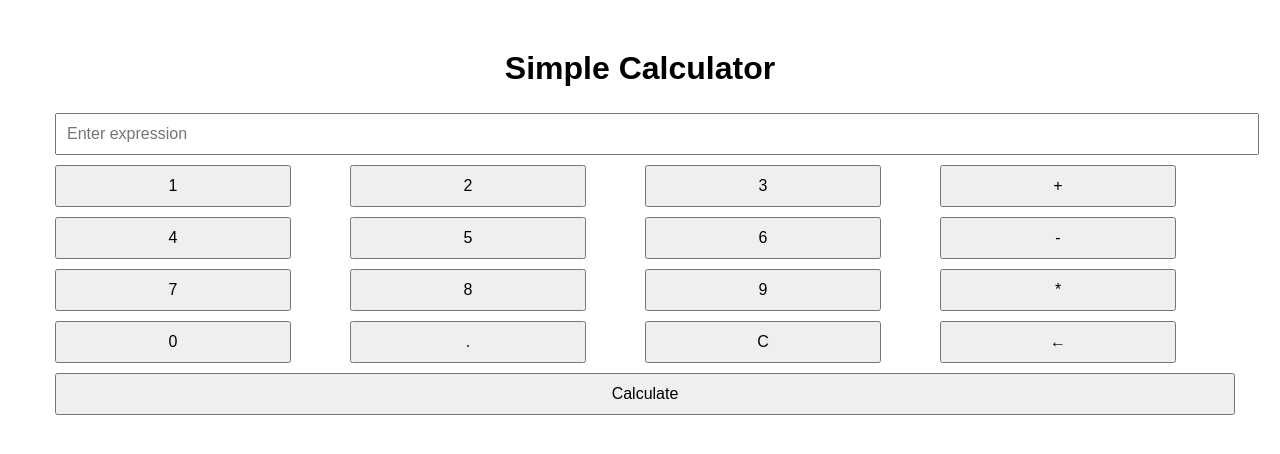
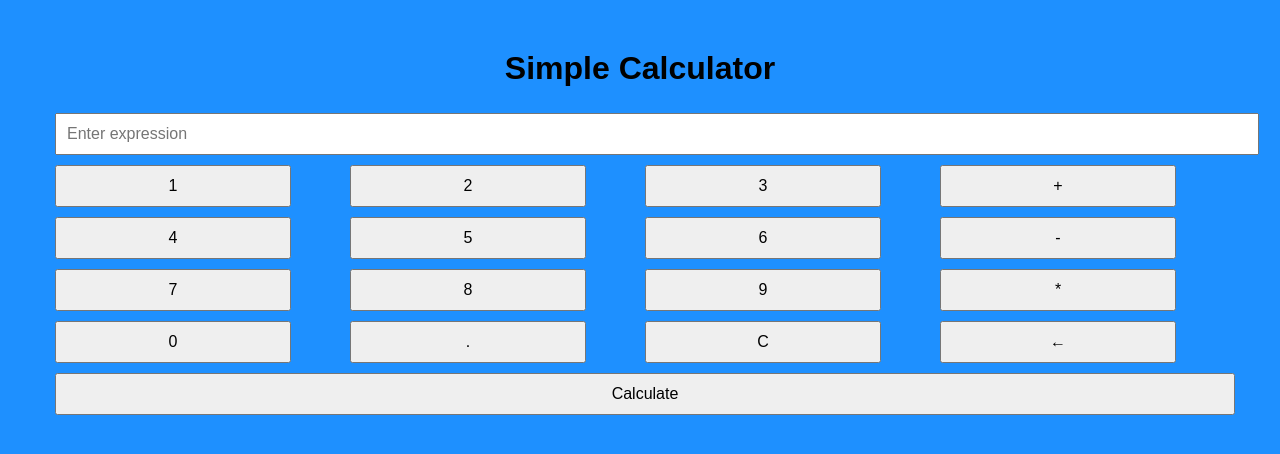
Before and after one commit to GiftsonJe/Advance_software_engineering, a Flask app: page / in a window 1280 px wide. Shown: the top 454 px of the page. Run offline with Flask 3, Linux system fonts and the light colour scheme.

Commit message:
modified style.css

```diff
--- a/static/styles.css
+++ b/static/styles.css
@@ -2,6 +2,7 @@ body {
     font-family: Arial, sans-serif;
     text-align: center;
     margin: 50px;
+    background-color:DodgerBlue;
 }
 
 input {
```
